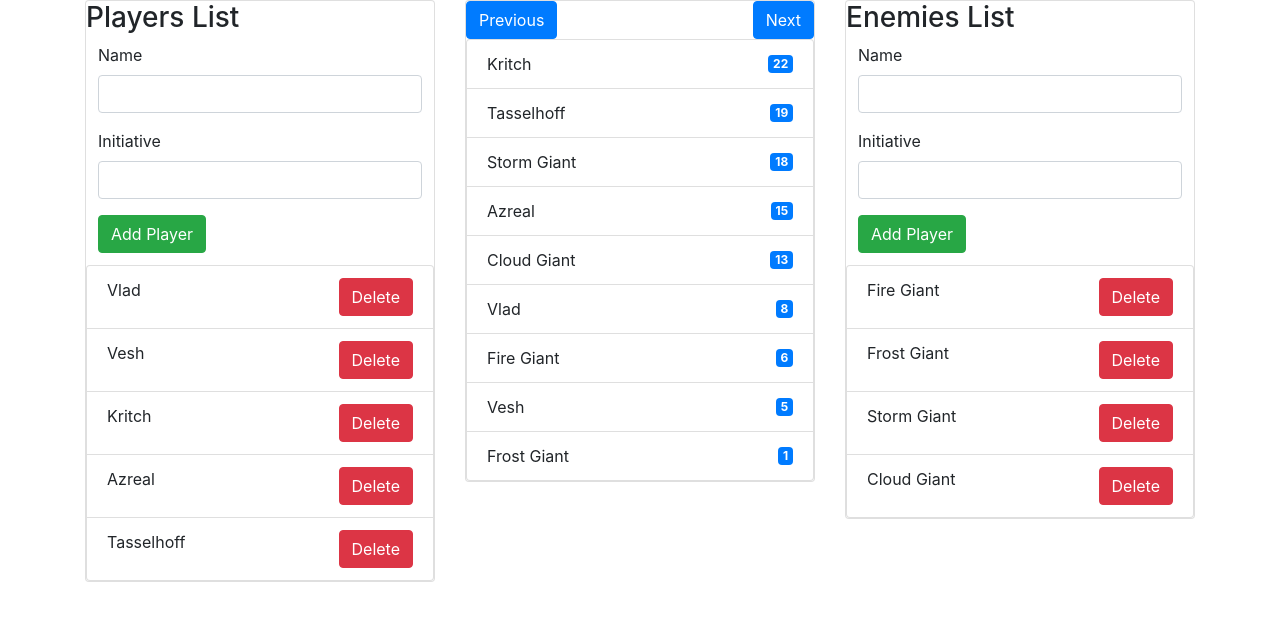
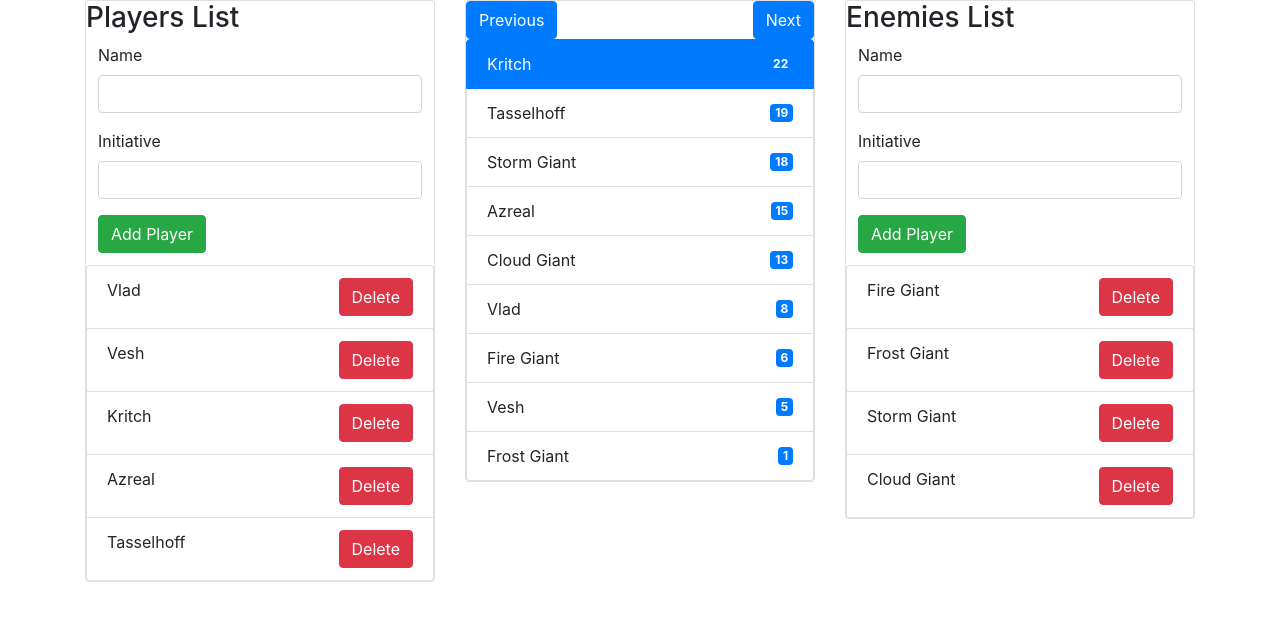
Before and after one commit to tpatel29/322-bank-app, a React (Create React App) app: page / in a window 1280 px wide. Shown: the top 620 px of the page. Built offline with nearby package versions, Linux system fonts and the light colour scheme.

Commit message:
Highlight current player

```diff
--- a/src/components/InitiativeItem.js
+++ b/src/components/InitiativeItem.js
@@ -1,9 +1,16 @@
 import React from 'react';
 
 const InitiativeItem = (props) => {
-  const { name, initiative } = props;
+  const { name, initiative, isCurrentTurn } = props;
+
+  let classNames = 'list-group-item d-flex justify-content-between align-items-center';
+
+  if (isCurrentTurn) {
+    classNames = classNames.concat(' active');
+  }
+
   return (
-    <li className='list-group-item d-flex justify-content-between align-items-center'>
+    <li className={classNames}>
       { name }
       <span className="badge badge-primary badge-pull">
         { initiative }
```
